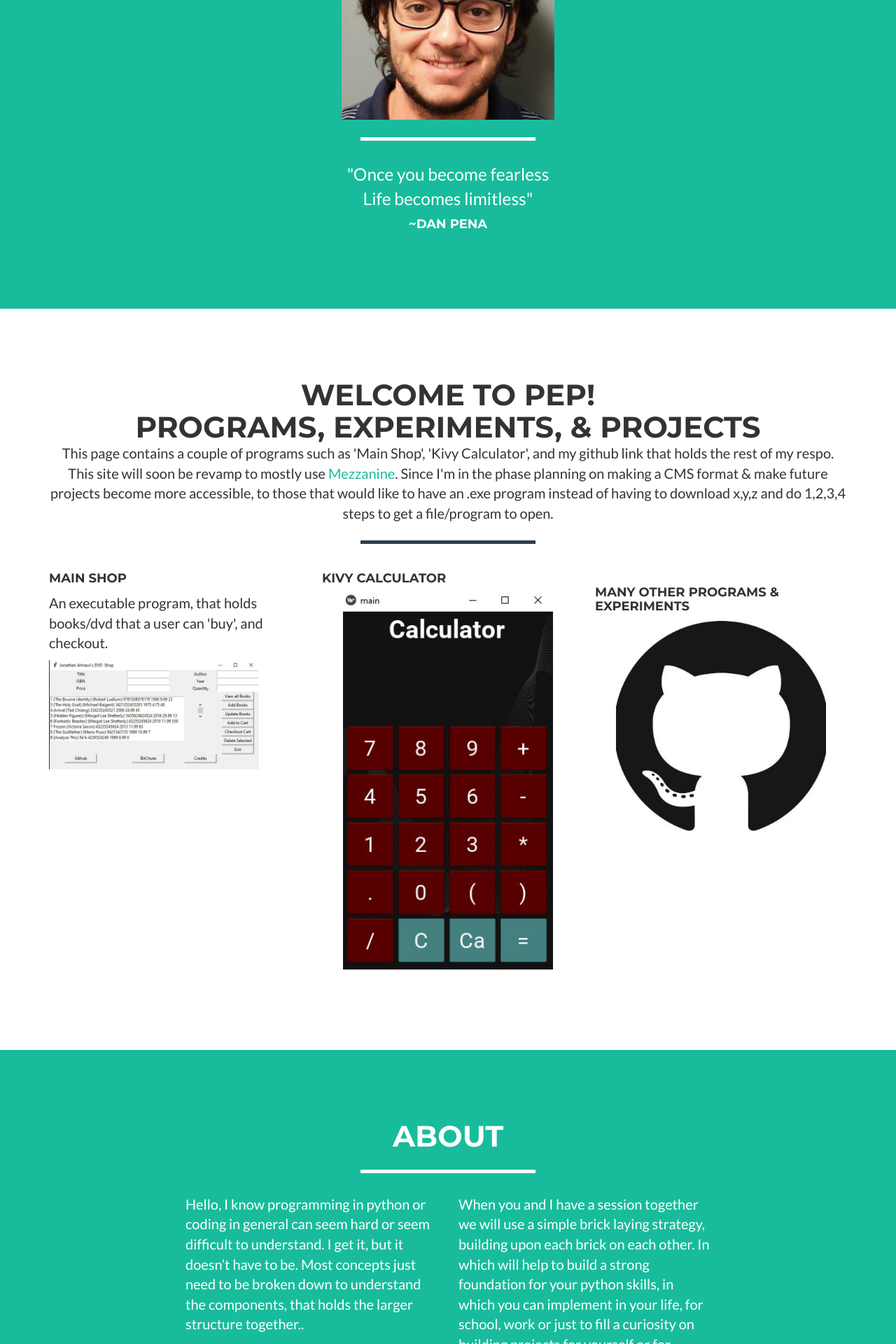
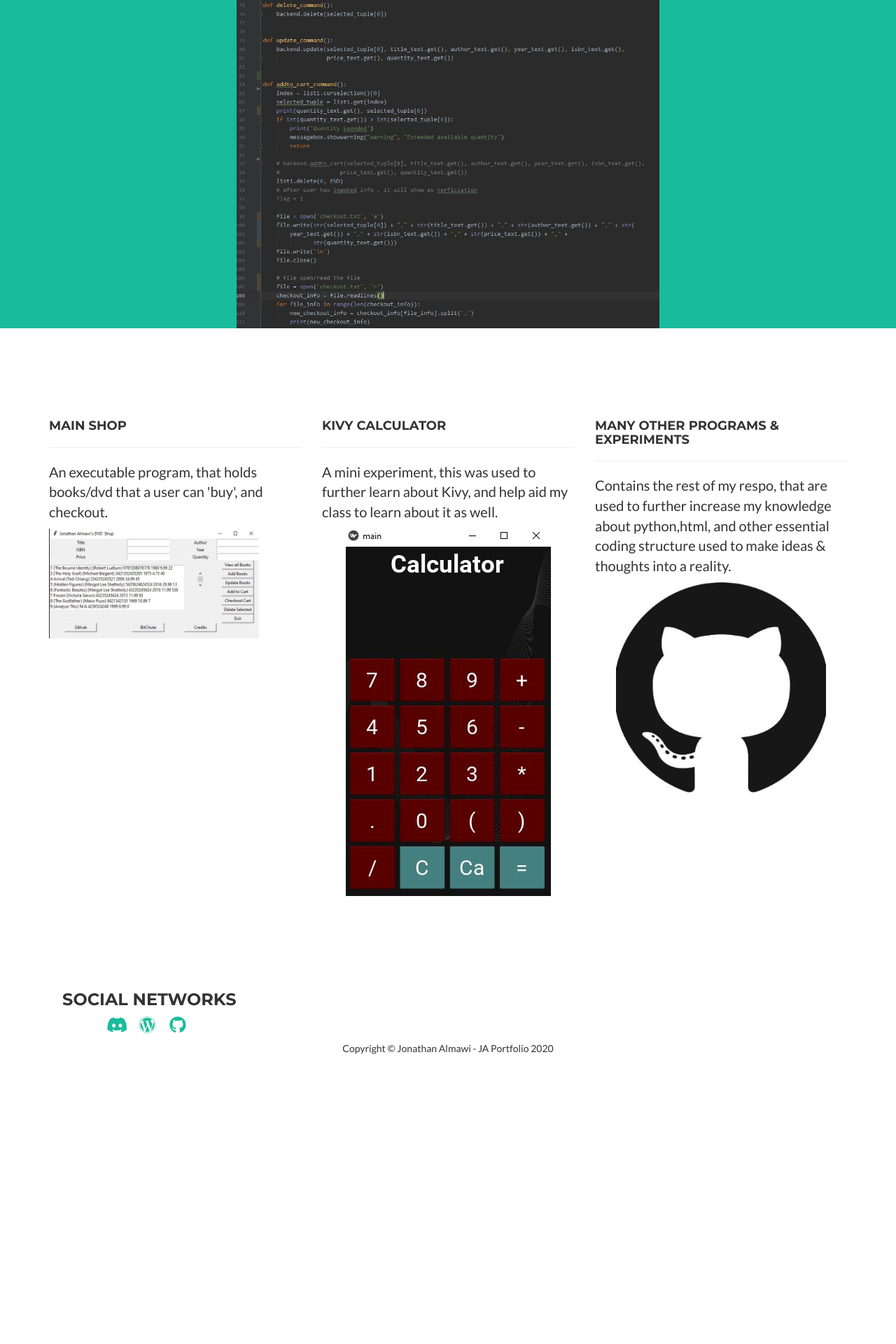
Before and after one commit to CyborgVillager/jonathan_almawi_portfolio_2020, a Django app: page /programs in a window 1280 px wide. Shown: the part 400-2320 px from the top of the page at 70% size. After the commit the page ends 1906 px from the top, so only its background shows below. Run offline with Django 3.2, Linux system fonts and the light colour scheme; some libraries are stand-ins or nearby versions.

Commit message:
v9 Projects Page Complete
Projects Page Complete: Projects Category Page has been completed, will work on About Category Page

```diff
--- a/Version_Info.txt
+++ b/Version_Info.txt
@@ -32,7 +32,7 @@ v7 Revamp With Improvement: Added Info in, site is able to be seen with custom .
         to work on allowing it to be downloaded with no errors. Besides that will be working on the about page, and contact
         form. to allow messages to be sent via email or other means of contacting.
 
---v8 Program Page Info: Main_Shop program was used for a final project regarding to my fall semester class. The main objectives
+v8 Program Page Info: Main_Shop program was used for a final project regarding to my fall semester class. The main objectives
     were to make a book or dvd store that the user will be able to see, edit
     delete, and checkout with taxes.
 
@@ -47,7 +47,7 @@ v7 Revamp With Improvement: Added Info in, site is able to be seen with custom .
     Chat Program -> Allow users to chat/send information to each other
     A.i -> work on improving the intelligence. Will begin this process about A.i on Feb/5/2020
 
--wor:v9:
-v10:
+--v9 Projects Page Complete: Projects Category Page has been completed, will work on About Category Page
+-wor:v10:
 v11:
 v12:
--- a/resumesite/templates/programs.html
+++ b/resumesite/templates/programs.html
@@ -94,32 +94,13 @@
         </div>
         <!-- /.container-fluid -->
     </nav>
-
-
-    <!-- Header -->
-    <header>
-
-        <!-- First Page of site w/face as logo-->
-        <div class="container" id="maincontent" tabindex="-1">
-            <div class="row">
-                <div class="col-lg-12">
-                    <img class="img-responsive" src="{%  static 'images/jaface.JPG' %}" alt="" width="304" height="236">
-                    <div class="intro-text">
-                    <!--   <h1 class="name">Hey there !</h1> -->
-                        <hr class="star-light">
-                        <span class="skills">"Once you become fearless<br/> Life becomes limitless"<br/><h4>~Dan Pena</h4></span>
-                    </div>
-                </div>
-            </div>
-        </div>
-    </header>
-
-    <!-- Portfolio Grid Section -->
-
-    <section id="portfolio">
-        <div class="container">
-            <div class="row">
+<br>
+<br>
+<br>
+<div class="container">
+       <div class="row">
                 <div class="col-lg-12 text-center">
+                    <br>
                     <h2>Welcome to PEP!</h2>
                     <h2>Programs, Experiments, & Projects</h2>
                     <p>This page contains a couple of programs such as 'Main Shop', 'Kivy Calculator', and my github link
@@ -128,13 +109,26 @@
                         planning on making a CMS format & make future projects become more accessible,
                     to those that would like to have an .exe program instead of having to download x,y,z and do 1,2,3,4 steps
                     to get a file/program to open.</p>
-                    <hr class="star-primary">
+
                 </div>
             </div>
+</div>
 
+    <!-- Header -->
+    <header>
+        <!-- First Page of site w/face as logo-->
+
+                    <img class="img-responsive" src="{%  static 'images/downloads/programs_category_background.JPG' %}"
+                         alt="" height="550" width="604" >
+    </header>
+
+    <!-- Various Experiments,Programs, and Projects Grid Section -->
+    <section id="portfolio">
+        <div class="container">
             <div class="row">
                 <div class="col-sm-4 portfolio-item">
                     <h4>Main Shop</h4>
+                      <hr class="star-secondary">
                     <p>An executable program, that holds books/dvd that a user can 'buy', and checkout. </p>
 
                     <a href='https://github.com/CyborgVillager/jonathan_almawi_portfolio_2020/blob/master/resumesite/downloads/Main_Shop.zip'
@@ -152,18 +146,25 @@
                 </div>
                 <div class="col-sm-4 portfolio-item">
                     <h4>Kivy Calculator</h4>
+                    <hr class="star-secondary">
+                     <p>A mini experiment, this was used to further learn about Kivy, and help aid my class to learn about it
+                         as well. </p>
+
                     <a href="https://github.com/CyborgVillager/UpdatedCacl" target="_blank" class="portfolio-link" data-toggle="modal">
                         <div class="caption">
                             <div class="caption-content">
                                 <i class="fa fa-search-plus fa-3x"></i>
                             </div>
                         </div>
-                        <center><img src="{% static 'images/downloads/calculator.JPG' %}" class="img-responsive" alt="Linkedin Profile" width="300" height="220"></center>
+                        <center><img src="{% static 'images/downloads/calculator.JPG' %}" class="img-responsive" alt="Kivy Calculator"  ></center>
                     </a>
                 </div>
-                <br>
+
                 <div class="col-sm-4 portfolio-item">
                     <h4>Many Other Programs & Experiments</h4>
+                      <hr class="star-secondary">
+                     <p>Contains the rest of my respo,  that are used to further increase my knowledge about python,html,
+                         and other essential coding structure used to make ideas & thoughts into a reality.</p>
                     <a href="https://github.com/CyborgVillager" target="_blank" class="portfolio-link" data-toggle="modal">
                         <div class="caption">
                             <div class="caption-content">
@@ -178,49 +179,7 @@
         </div>
     </section>
 
-    <!-- About Section -->
-    <section class="success" id="about">
-        <div class="container">
-            <div class="row">
-                <div class="col-lg-12 text-center">
-                    <h2>About</h2>
-                    <hr class="star-light">
-                </div>
-            </div>
-            <div class="row">
-                <div class="col-lg-4 col-lg-offset-2">
-                    <p>Hello, I know programming in python or coding in general can seem hard or seem difficult to understand.
-                        I get it, but it doesn’t have to be. Most concepts just need to be broken down to understand the components,
-                        that holds the larger structure together..</p>
-                </div>
-                <div class="col-lg-4">
-                    <p>When you and I have a session together we will use a simple brick laying strategy,
-                        building upon each brick on each other. In which will help to build a strong foundation for your
-                        python skills, in which you can implement in your life, for school, work or just to fill a curiosity
-                        on building projects for yourself or for others!</p>
-                </div>
-                 <div class="col-lg-4 col-lg-offset-2">
-                    <p>So whether you want to improve your coding skills, make websites,
-                        or just to get that A in your class. I am here to help you achieve it!</p>
-                </div>
-                <div class="col-lg-4">
-                    <p>This is all tutoring lesson is all about you, your education, future, and career! And for that
-                        I would be more than happy to give you a free 30 minute consultation to help you decide if we
-                        are going to be the right fit for each other.I’m pretty excited to talk with you, and to help
-                        you get back on track on your journey!.</p>
-                     <center><p>Your's truly,</p>
-                    <p>~Jonathan</p></center>
-                </div>
-                <div class="col-lg-4 col-lg-offset-4">
-                    <center><p>Free 30 minute consultation</p>
 
-                    </center>
-
-                </div>
-
-            </div>
-        </div>
-    </section>
 
 
 
@@ -228,18 +187,7 @@
     <!-- Footer -->
     <footer class="text-center">
 
-        <div class="footer-above">
-            <div class="container">
-                <div class="row">
-                    <div class="footer-col col-md-4">
-                        <h3>Location</h3>
-                        <p>Chicago Illinois,
-                            <br>United States</p>
-                    </div>
-                    <div class="footer-col col-md-4">
-                        <h3></h3>
-                        <p></p>
-                    </div>
+
                     <div class="footer-col col-md-4">
                         <h3>Social Networks</h3>
                         <ul class="list-inline">
@@ -266,7 +214,7 @@
             <div class="container">
                 <div class="row">
                     <div class="col-lg-12">
-                        Copyright &copy; Jonathan Almawi - JA Portfolio 2019
+                        Copyright &copy; Jonathan Almawi - JA Portfolio 2020
                     </div>
                 </div>
             </div>
```
Also changed, not shown: resumesite/templates/contact.html (+2 -59 lines), static/images/downloads/programs_category_background.JPG (added).
